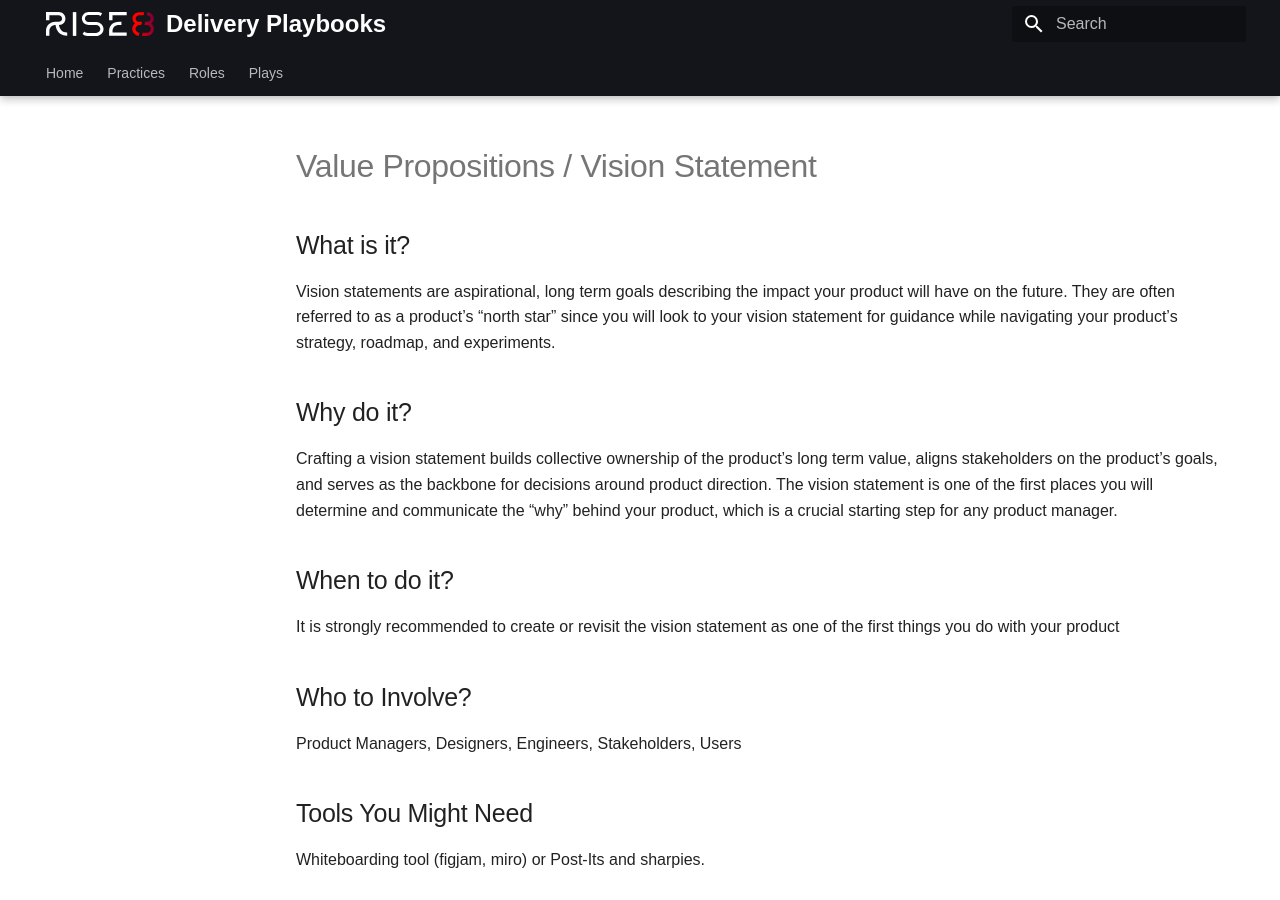
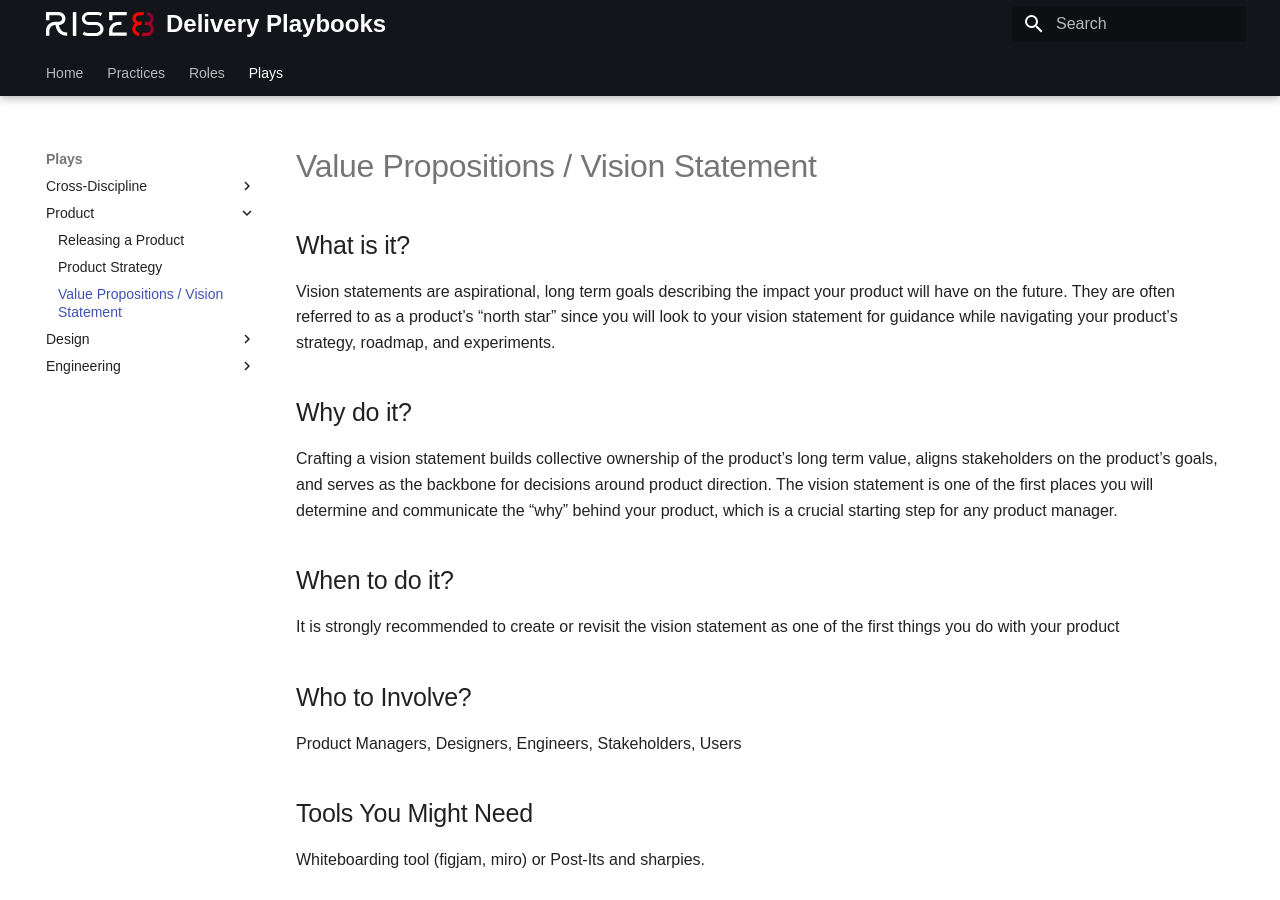
Before and after one commit to rise8-us/delivery-playbooks, an MkDocs documentation site: the page built from docs/content/plays/product/vision-statement.md, in a window 1280 px wide and 900 px high. Built offline with MkDocs 1.6.1 and Material for MkDocs 9.7.7, drawn with Linux system fonts in a browser that asks for light colours.

Commit message:
Update mkdocs.yml vision statement

```diff
--- a/mkdocs.yml
+++ b/mkdocs.yml
@@ -21,6 +21,7 @@ nav:
     - Product:
       - content/plays/product/product-release.md
       - content/plays/product/product-strategy.md
+      - content/plays/product/vision-statement.md
     - Design:
       - content/plays/design/user-research-planning-play.md
       - content/plays/design/Interview-Discussion-Guide.md
```
